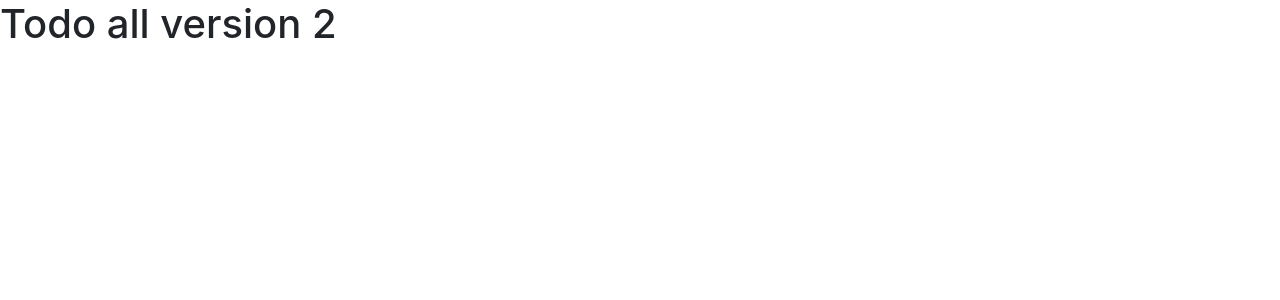
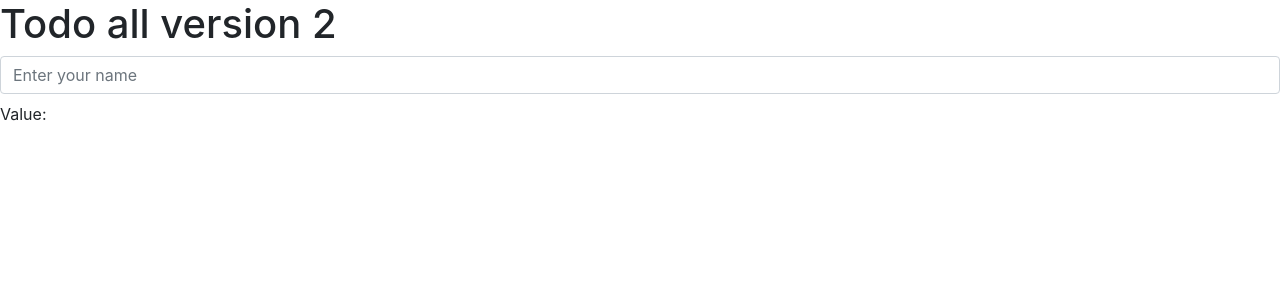
Before and after one commit to ImsirovicAjdin/vue-todo-app-again, a Vue app: page / in a window 1280 px wide. Shown: the top 300 px of the page. Built offline with nearby package versions, Linux system fonts and the light colour scheme.

Commit message:
Add form-input component from BootstrapVue

```diff
--- a/src/App.vue
+++ b/src/App.vue
@@ -1,16 +1,19 @@
 <template>
   <div id="app">
     <HelloWorld msg="Todo all version 2"/>
+    <todo-input-field />
   </div>
 </template>
 
 <script>
 import HelloWorld from './components/HelloWorld.vue'
+import TodoInputField from './components/TodoInputField.vue'
 
 export default {
   name: 'App',
   components: {
-    HelloWorld
+    HelloWorld,
+    TodoInputField,
   }
 }
 </script>
--- /dev/null
+++ b/src/components/TodoInputField.vue
@@ -0,0 +1,22 @@
+<template>
+    <div>
+        <b-form-input v-model="text" placeholder="Enter your name"></b-form-input>
+        <div class="mt-2">Value: {{ text }}</div>
+    </div>
+</template>
+
+<script>
+import { BFormInput } from "bootstrap-vue"
+
+export default {
+    name: 'TodoINputField',
+    components: [
+        BFormInput,
+    ],
+    data() {
+        return {
+            text: ''
+        }
+    }
+}
+</script>
```
